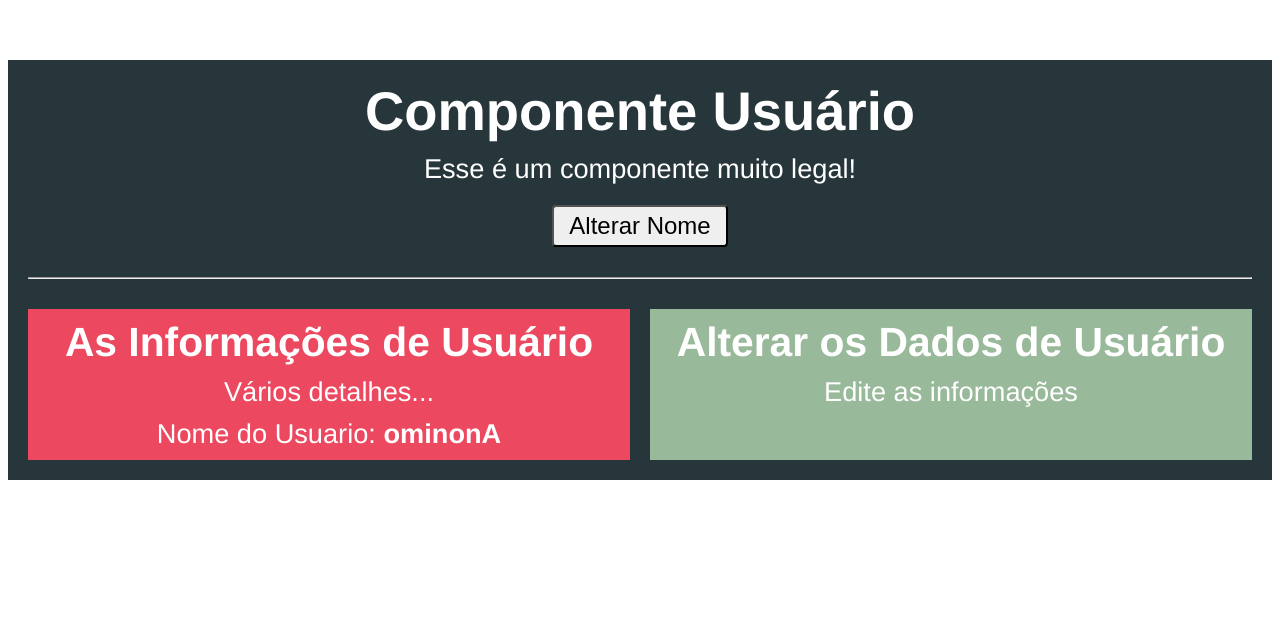
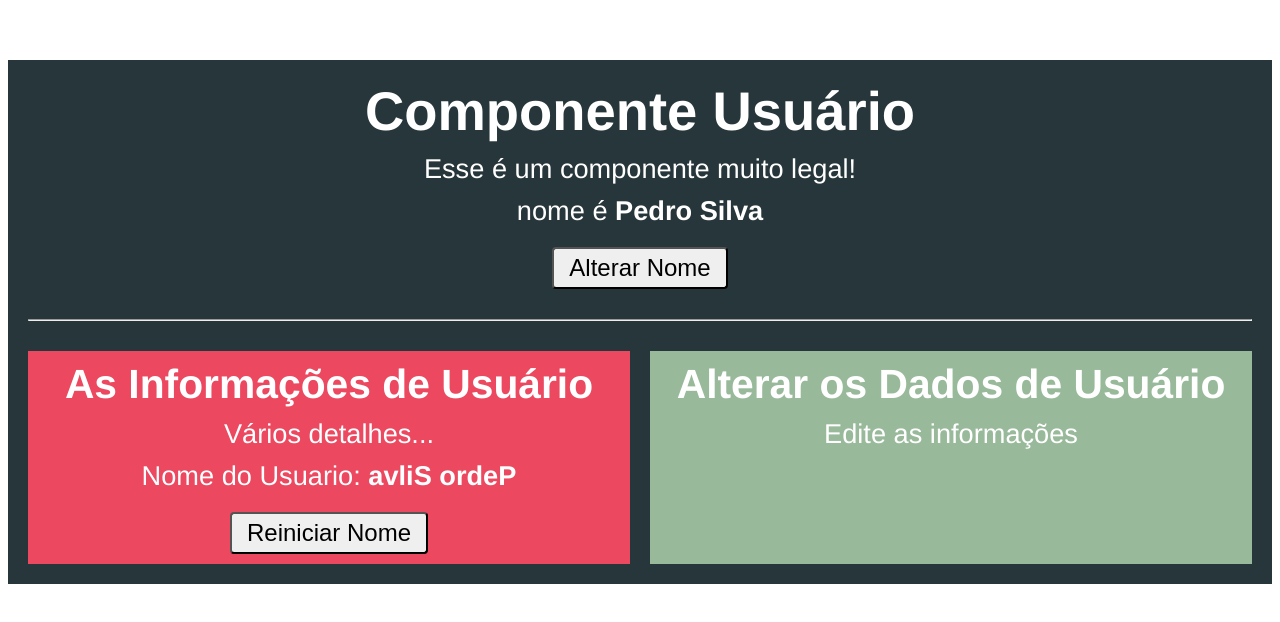
Before and after one commit to hugopedro/Vue, a Vue app in the folder componentes-comunicacao/comunicacao/: page / in a window 1280 px wide. Shown: the top 622 px of the page. Built offline with nearby package versions, Linux system fonts and the light colour scheme.

Commit message:
121 Comunicacao Indireta com Eventos Personalizados O componente filho chamando/alterando o Pai

```diff
--- a/componentes-comunicacao/comunicacao/src/components/Usuario.vue
+++ b/componentes-comunicacao/comunicacao/src/components/Usuario.vue
@@ -2,11 +2,15 @@
     <div class="container">
         <h1>Componente Usuário</h1>
         <p>Esse é um componente muito legal!</p>
+        <p>nome é <strong>{{nome}}</strong></p>
         <button @click="alterarNome">Alterar Nome</button>
         <hr>
         <div class="componentes"> <!--binda o valor definido como nome -->
         <!--o nome tem que ser do tipo definido, se for mudar de tipo vai dar erro -->
-            <app-usuario-info />
+            <app-usuario-info
+                :nome = "nome"
+                @nomeMudou = "nome = $event.novo"
+            /> <!--ele pode ler objetos, nesse caso é o obj novo lá da linha 34 do usuarioinfo -->
             <app-usuario-editar />
         </div>
     </div>
--- a/componentes-comunicacao/comunicacao/src/components/UsuarioInfo.vue
+++ b/componentes-comunicacao/comunicacao/src/components/UsuarioInfo.vue
@@ -3,6 +3,7 @@
         <h2>As Informações de Usuário</h2>
         <p>Vários detalhes...</p>
         <p>Nome do Usuario: <strong> {{ inverterNome() }}</strong></p>
+        <button @click="reiniciarNome">Reiniciar Nome</button>
     </div>
 </template>
 
@@ -25,6 +26,16 @@ export default {
     methods: {
         inverterNome() {
             return this.nome.split('').reverse().join('')
+        },
+        reiniciarNome() {
+            const antigo = this.nome
+            this.nome = 'Pedro'
+            //Fazer com que o componente filho "conheça" o pai, disparando um evento
+            this.$emit('nomeMudou', { // tambem pode passar um objeto!, lá no usuario.vue lê pelo $event
+                novo: this.nome,
+                antigo
+            })
+            //se o componente-pai estiver interessado em ouvir esse evento, deve-se por @NomedoEvento = "" (ver no usuario.vue)
         }
     }
 }
```
